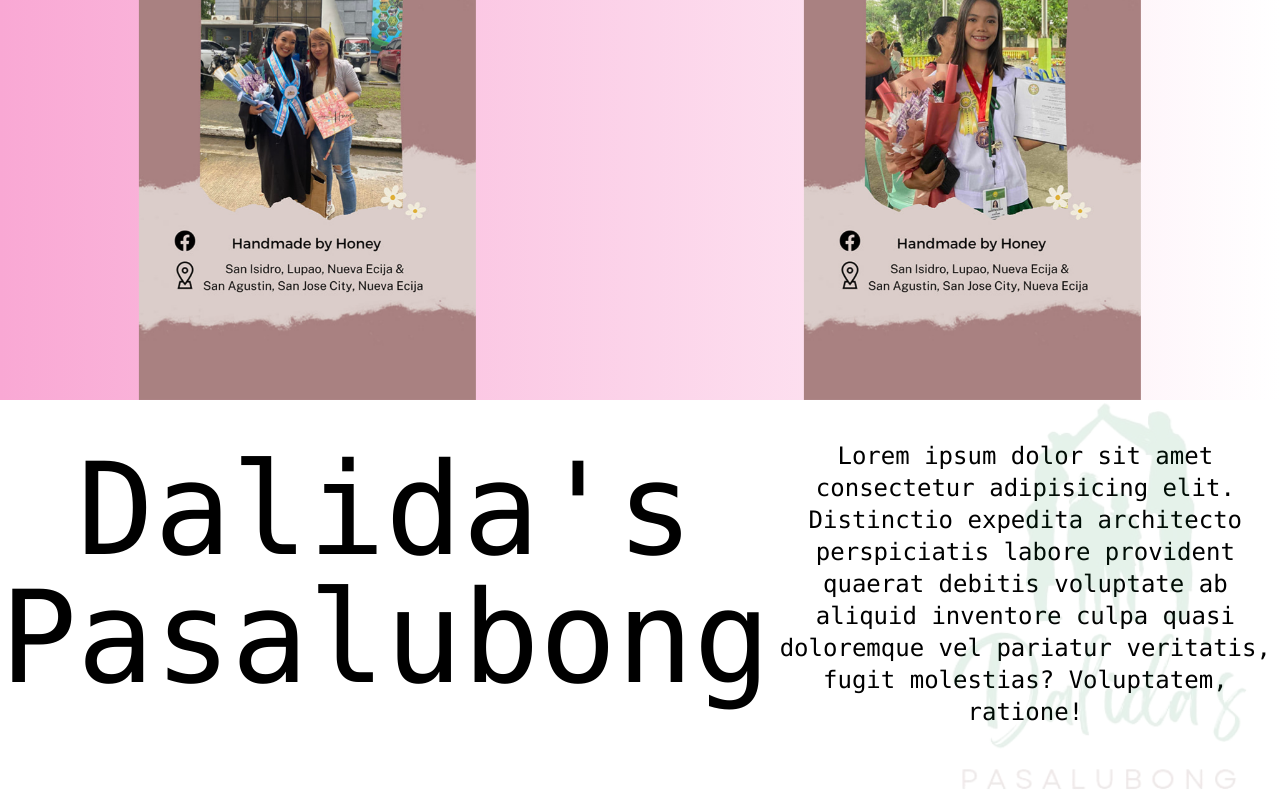
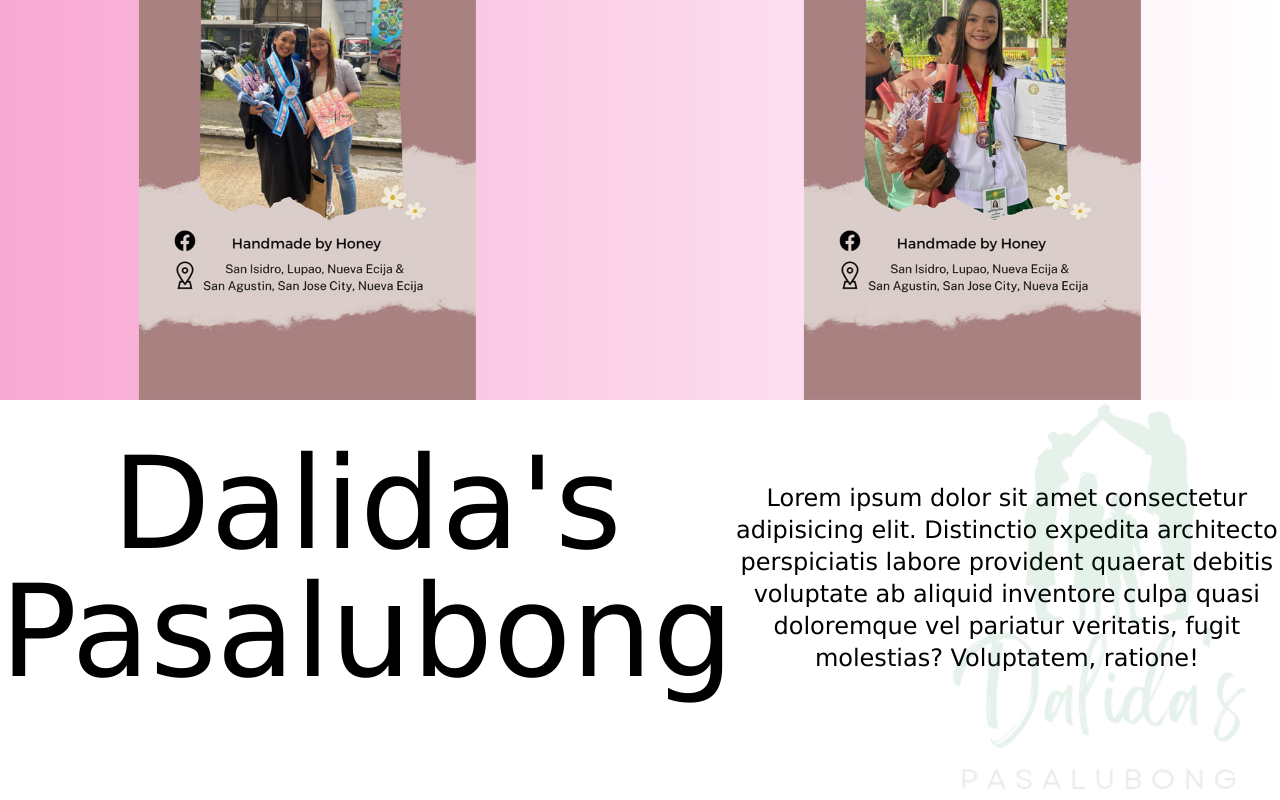
Before and after one commit to james1821/Honey_Shop, a React (Vite) app: page / in a window 1280 px wide. Shown: the part 1092-1892 px from the top of the page. Built offline with nearby package versions, Linux system fonts and the light colour scheme.

Commit message:
font changes

```diff
--- a/src/component/Products.jsx
+++ b/src/component/Products.jsx
@@ -4,7 +4,7 @@ import { Fade, Slide } from "../../node_modules/react-awesome-reveal";
 
 export default function Products({header, subtitle, Logo}) {
   return (
-    <div id='Products' className='h-full font-mono'>
+    <div id='Products' className='h-full '>
         <div className='flex flex-col md:flex-row justify-center items-center absolute mt-10'>
 
                 <h1 className='text-center text-5xl md:text-[8rem]  pb-5' >{header}</h1>
--- a/src/index.css
+++ b/src/index.css
@@ -8,5 +8,7 @@
       font-family: brush scriopt mt, cursive;
     }
 
-
+    #Products {
+      font-family: Verdana, Geneva, Tahoma, sans-serif;
+    }
   }
```
